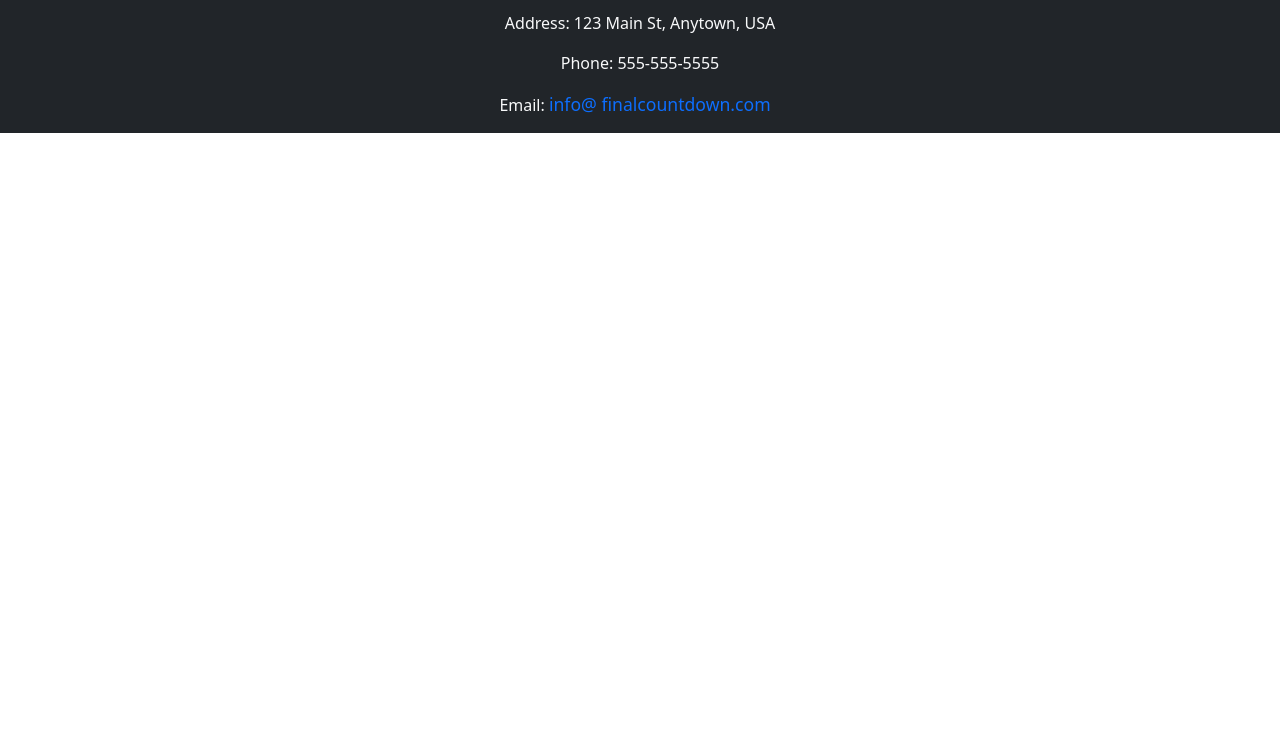
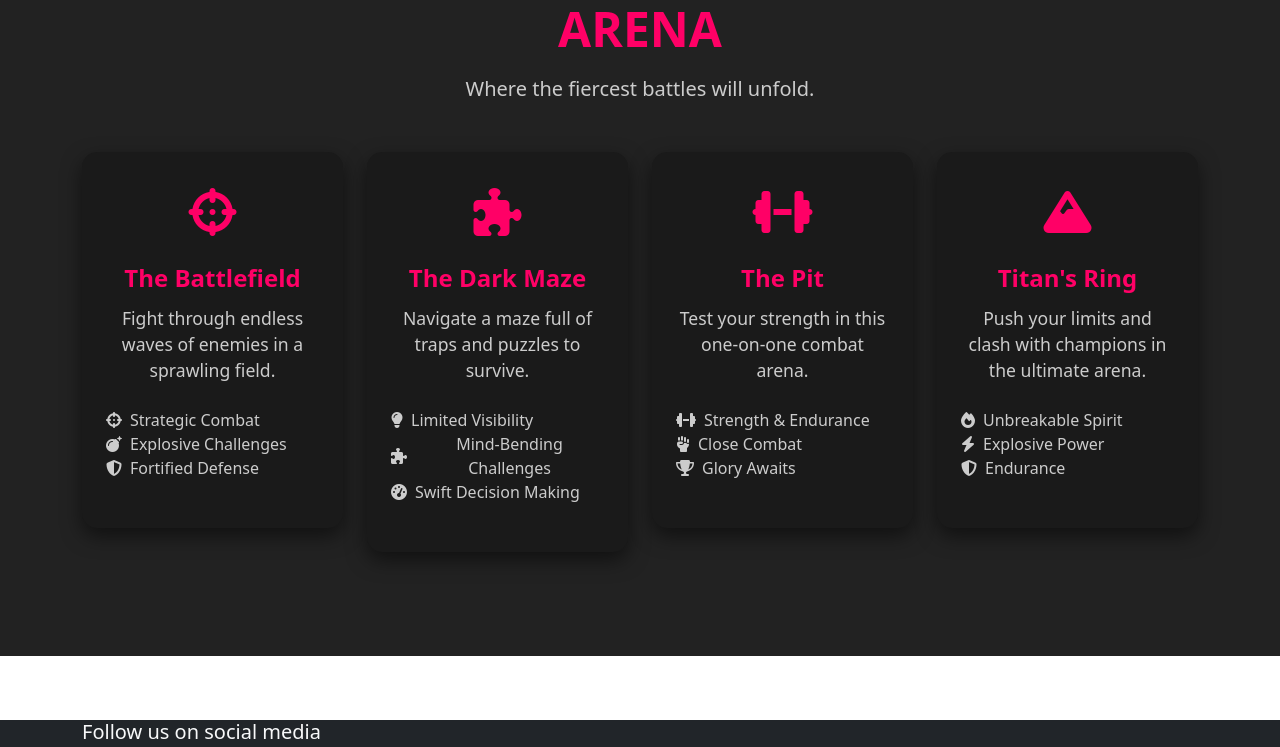
Before and after one commit to AZ7007/final-countdown, a plain HTML site: page games.html in a window 1280 px wide. Shown: the part 1025-1772 px from the top of the page. Before the commit the page ends 1158 px from the top, so only its background shows below. Drawn offline with nearby package versions, Linux system fonts and the light colour scheme.

Commit message:
Added Arena section layout and styled arena cards, icons, and features

```diff
--- a/css/style.css
+++ b/css/style.css
@@ -166,7 +166,12 @@ color:	#f90909
 
 
 
-/* games */
+
+
+
+
+
+
 
 /* Hero Section */
 .custom-section {
@@ -274,11 +279,88 @@ color:	#f90909
 }
 
 
+/* arena  */
 
+/* Arena Section */
+.arena {
+  background-color: #222222;
+  padding: 5rem 0;
+  color: #f8f9fa;
+  text-align: center;
+  margin-bottom: 4rem;
+}
 
+/* Heading */
+.arena.section-heading {
+  font-size: 2.5rem;
+  font-weight: bold;
+  color: #ff0066;
+  text-transform: uppercase;
+  margin-bottom: 1.5rem;
+}
 
+/* Subtext */
+.arena.section-subtext {
+  font-size: 1.25rem;
+  font-weight: 300;
+  color: #ccc;
+  margin-bottom: 3rem;
+}
 
+/* Arena Card */
+.arena-card {
+  background-color: #1a1a1a;
+  border-radius: 15px;
+  box-shadow: 0 8px 20px rgba(0, 0, 0, 0.5);
+  padding: 1.5rem;
+  overflow: hidden;
+  text-align: center;
+  transition: box-shadow 0.3s ease;
+}
 
+.arena-card:hover {
+  box-shadow: 0 12px 25px rgba(2, 141, 2, 0.484);
+}
+
+/* Arena Icon */
+.arena-icon {
+  font-size: 3rem;
+  color: #ff0066;
+  margin-bottom: 1rem;
+}
+
+/* Arena Content */
+.arena-content h4 {
+  font-size: 1.5rem;
+  font-weight: bold;
+  color: #ff0066;
+  margin-bottom: 0.75rem;
+}
+
+.arena-content p {
+  font-size: 1.1rem;
+  color: #ccc;
+  margin-bottom: 1.5rem;
+}
+
+/* Arena Features */
+.arena-features {
+  list-style: none;
+  padding-left: 0;
+  margin-bottom: 1.5rem;
+}
+
+.arena-features li {
+  font-size: 1rem;
+  font-weight: 500;
+  color: #ccc;
+  display: flex;
+  align-items: center;
+}
+
+.arena-features li i {
+  margin-right: 0.5rem;
+}
 
 
 
@@ -326,7 +408,7 @@ footer .youtube {
 
 /* media  */
 
-/* taplets */
+/* tablets */
 @media (max-width: 768px) {
   .how-it-works {
     flex-direction: column;
@@ -337,6 +419,12 @@ footer .youtube {
     flex-direction: row;
     justify-content: center;
   }
+
+  .arena-card {
+    margin-bottom: 2rem;
+  }
+
+
 }
 
 
--- a/games.html
+++ b/games.html
@@ -46,6 +46,7 @@
     <p class="lead">Your strength, strategy, and speed will decide your fate.</p>
   </div>
 </section>
+
 
 <!-- Game description -->
 
@@ -98,6 +99,86 @@
 </section>
 
 <!-- The arena -->
+<section class="arena">
+  <div class="container text-center">
+    <h2 class="section-heading">Arena</h2>
+    <p class="section-subtext">Where the fiercest battles will unfold.</p>
+
+    <div class="row justify-content-center">
+      <!-- Arena 1 -->
+      <div class="col-md-6 col-lg-3 mb-4">
+        <div class="arena-card">
+          <div class="arena-icon">
+            <i class="fa-solid fa-crosshairs"></i>
+          </div>
+          <div class="arena-content">
+            <h4>The Battlefield</h4>
+            <p>Fight through endless waves of enemies in a sprawling field.</p>
+            <ul class="arena-features">
+              <li><i class="fa-solid fa-crosshairs"></i> Strategic Combat</li>
+              <li><i class="fa-solid fa-bomb"></i> Explosive Challenges</li>
+              <li><i class="fa-solid fa-shield-alt"></i> Fortified Defense</li>
+            </ul>
+          </div>
+        </div>
+      </div>
+
+      <!-- Arena 2 -->
+      <div class="col-md-6 col-lg-3 mb-4">
+        <div class="arena-card">
+          <div class="arena-icon">
+            <i class="fa-solid fa-puzzle-piece"></i>
+          </div>
+          <div class="arena-content">
+            <h4>The Dark Maze</h4>
+            <p>Navigate a maze full of traps and puzzles to survive.</p>
+            <ul class="arena-features">
+              <li><i class="fa-solid fa-lightbulb"></i> Limited Visibility</li>
+              <li><i class="fa-solid fa-puzzle-piece"></i> Mind-Bending Challenges</li>
+              <li><i class="fa-solid fa-tachometer-alt"></i> Swift Decision Making</li>
+            </ul>
+          </div>
+        </div>
+      </div>
+
+      <!-- Arena 3 -->
+      <div class="col-md-6 col-lg-3 mb-4">
+        <div class="arena-card">
+          <div class="arena-icon">
+            <i class="fa-solid fa-dumbbell"></i>
+          </div>
+          <div class="arena-content">
+            <h4>The Pit</h4>
+            <p>Test your strength in this one-on-one combat arena.</p>
+            <ul class="arena-features">
+              <li><i class="fa-solid fa-dumbbell"></i> Strength & Endurance</li>
+              <li><i class="fa-solid fa-fist-raised"></i> Close Combat</li>
+              <li><i class="fa-solid fa-trophy"></i> Glory Awaits</li>
+            </ul>
+          </div>
+        </div>
+      </div>
+
+      <!-- Arena 4 -->
+    <div class="col-md-6 col-lg-3 mb-4">
+      <div class="arena-card">
+    <div class="arena-icon">
+        <i class="fa-solid fa-mountain"></i>
+    </div>
+    <div class="arena-content">
+      <h4>Titan's Ring</h4>
+      <p>Push your limits and clash with champions in the ultimate arena.</p>
+      <ul class="arena-features">
+        <li><i class="fa-solid fa-fire"></i> Unbreakable Spirit</li>
+        <li><i class="fa-solid fa-bolt"></i> Explosive Power</li>
+        <li><i class="fa-solid fa-shield-alt"></i> Endurance</li>
+      </ul>
+    </div>
+      </div>
+        </div>
+    </div>
+  </div>
+</section>
 
 
 <!-- game rules -->
```
